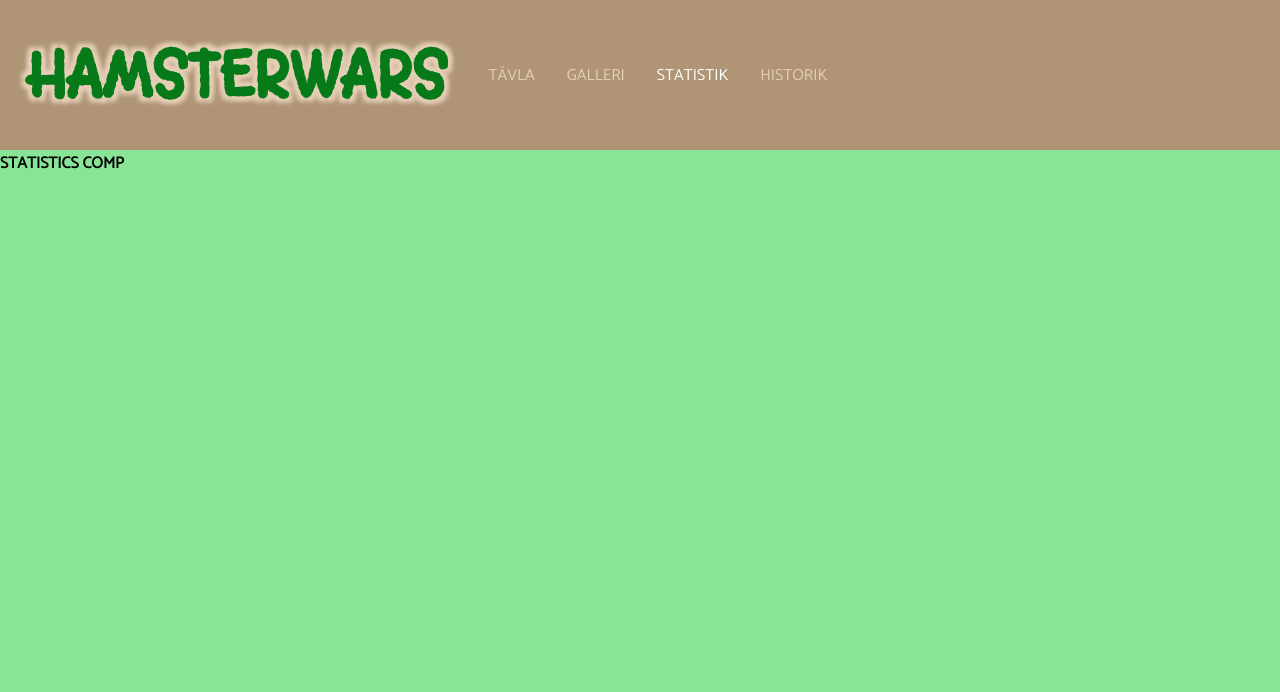
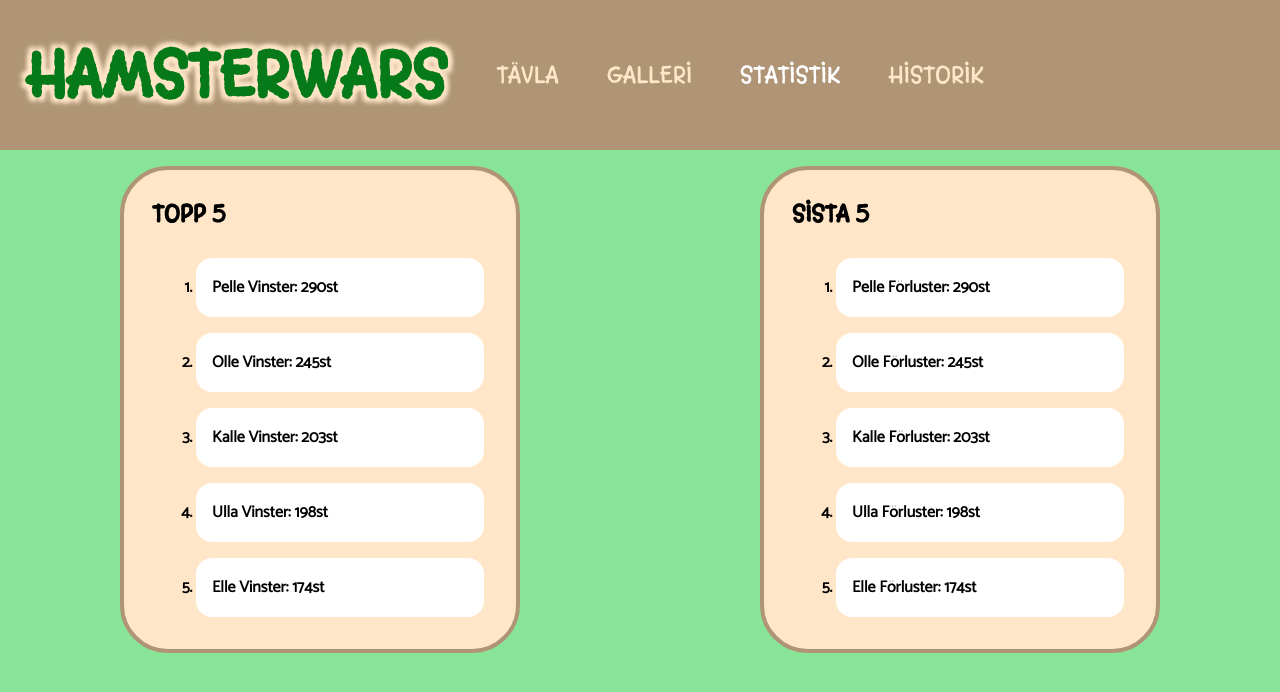
Before and after one commit to stefan-sjoman/hamsterwars-fullstack-app, a React (Create React App) app: page /statistics in a window 1280 px wide. Shown: the top 692 px of the page. Built offline with nearby package versions, Linux system fonts and the light colour scheme; no server answers.

Commit message:
started building statistics. Misc css updates

```diff
--- a/src/App.css
+++ b/src/App.css
@@ -39,7 +39,9 @@ h1 a {
 	margin: 0.2em;
 }
 nav a {
+	font-family: Margarine;
 	font-weight: 500;
+	font-size: 1.5em;
 	color: var(--color2);
 	text-decoration: none;
 	padding: 0.5em;
@@ -48,7 +50,10 @@ nav a {
 .active-route {
 	color: white;
 }
-.close-btn {
+.basic-comp {
+
+}
+.basic-btn {
 	background-color: var(--color4);
 	color: white;
 	border: 4px solid white;
@@ -58,7 +63,12 @@ nav a {
 	font-family: Margarine;
 	font-size: 1em;
 	cursor: pointer;
+	transition: all 1s;
 }
+.basic-btn:hover {
+	transform: scale(1.05,1.05);
+}
+
 @media only screen and (max-width: 850px) {
 	header {
 		flex-direction: column;
--- a/src/App.tsx
+++ b/src/App.tsx
@@ -5,8 +5,10 @@ import './App.css';
 import GalleryComp from './components/gallery/GalleryComp';
 import BattleComp from './components/battle/BattleComp';
 import StatisticsComp from './components/statistics/StatisticsComp';
+import StartComp from './components/start/StartComp';
+import HistoryComp from './components/history/HistoryComp';
 import allHamsters from './atoms/atoms';
-import HistoryComp from './components/history/HistoryComp';
+
 
 function App() {
 
@@ -39,6 +41,7 @@ function App() {
 				<Route path="/battle"><BattleComp /></Route>
 				<Route path="/statistics"><StatisticsComp /></Route>
 				<Route path="/history"><HistoryComp /></Route>
+				<Route path="/"><StartComp /></Route>
 			</Switch>
 			</main>
 		</div>
--- a/src/components/gallery/HamsterInfo.tsx
+++ b/src/components/gallery/HamsterInfo.tsx
@@ -25,7 +25,7 @@ const HamsterInfo = ({buttonText, hamster, buttonFunction}:Props) => {
 				<dt>Matcher:</dt>
 				<dd>{hamster.games + " st"}</dd>
 			</dl>
-			<button className="close-btn" onClick={buttonFunction}>{buttonText}</button>
+			<button className="basic-btn" onClick={buttonFunction}>{buttonText}</button>
 		</section>
 		: <section>
 
--- /dev/null
+++ b/src/components/start/StartComp.tsx
@@ -0,0 +1,18 @@
+import './start-comp.css';
+
+const StartComp = () => {
+	return (
+		<section className="start-comp">
+			<p>
+				Hamsterwars är stället där världens hamstrar krigar om vem som är sötast! Du röstar och bestämmer vinnare... och är du riktig modig kan du lägga till din egna hamster för att se om den har vad som krävs för att bli VÄRLDENS SÖTASTE HAMSTER!?
+			</p>
+			<div>
+				<button className="basic-btn">TÄVLA</button>
+				<button className="basic-btn">GALLERI</button>
+			</div>
+
+		</section>
+	);
+}
+
+export default StartComp;
--- /dev/null
+++ b/src/components/start/start-comp.css
@@ -0,0 +1,17 @@
+.start-comp {
+	width: 360px;
+	display: flex;
+	flex-direction: column;
+	background-color: var(--color2);
+	border: 0.3em solid var(--color3);
+	border-radius: 3em;
+	margin: 1em auto;
+	padding: 1em;
+}
+.start-comp p {
+	padding: 3em;
+}
+.start-comp div{
+	display: flex;
+	justify-content: space-around;
+}
--- a/src/components/statistics/StatisticsComp.tsx
+++ b/src/components/statistics/StatisticsComp.tsx
@@ -1,8 +1,28 @@
+import './statistics-comp.css'
 
 const StatisticsComp = () => {
 	return(
 		<section className="statistics-comp">
-			STATISTICS COMP
+			<div>
+				<h2>TOPP 5</h2>
+				<ol>
+					<li>Pelle Vinster: 290st</li>
+					<li>Olle Vinster: 245st</li>
+					<li>Kalle Vinster: 203st</li>
+					<li>Ulla Vinster: 198st</li>
+					<li>Elle Vinster: 174st</li>
+				</ol>
+			</div>
+			<div>
+				<h2>SISTA 5</h2>
+				<ol>
+					<li>Pelle Förluster: 290st</li>
+					<li>Olle Förluster: 245st</li>
+					<li>Kalle Förluster: 203st</li>
+					<li>Ulla Förluster: 198st</li>
+					<li>Elle Förluster: 174st</li>
+				</ol>
+			</div>
 		</section>
 	);
 }
--- /dev/null
+++ b/src/components/statistics/statistics-comp.css
@@ -0,0 +1,19 @@
+.statistics-comp {
+	display: flex;
+}
+.statistics-comp div {
+	width: 360px;
+	display: flex;
+	flex-direction: column;
+	background-color: var(--color2);
+	border: 0.3em solid var(--color3);
+	border-radius: 3em;
+	margin: 1em auto;
+	padding: 1em;
+}
+.statistics-comp li {
+	background-color: white;
+	border-radius: 1em;
+	padding: 1em;
+	margin: 1em;
+}
--- a/src/index.css
+++ b/src/index.css
@@ -11,7 +11,7 @@
 }
 :root {
 	--color1: rgb(136, 228, 151);
-	--color2: rgb(229, 207, 182);
+	--color2: rgb(255, 230, 200);
 	--color3: rgb(175, 149, 118);
 	--color4: rgb(6, 121, 24);
 
```
